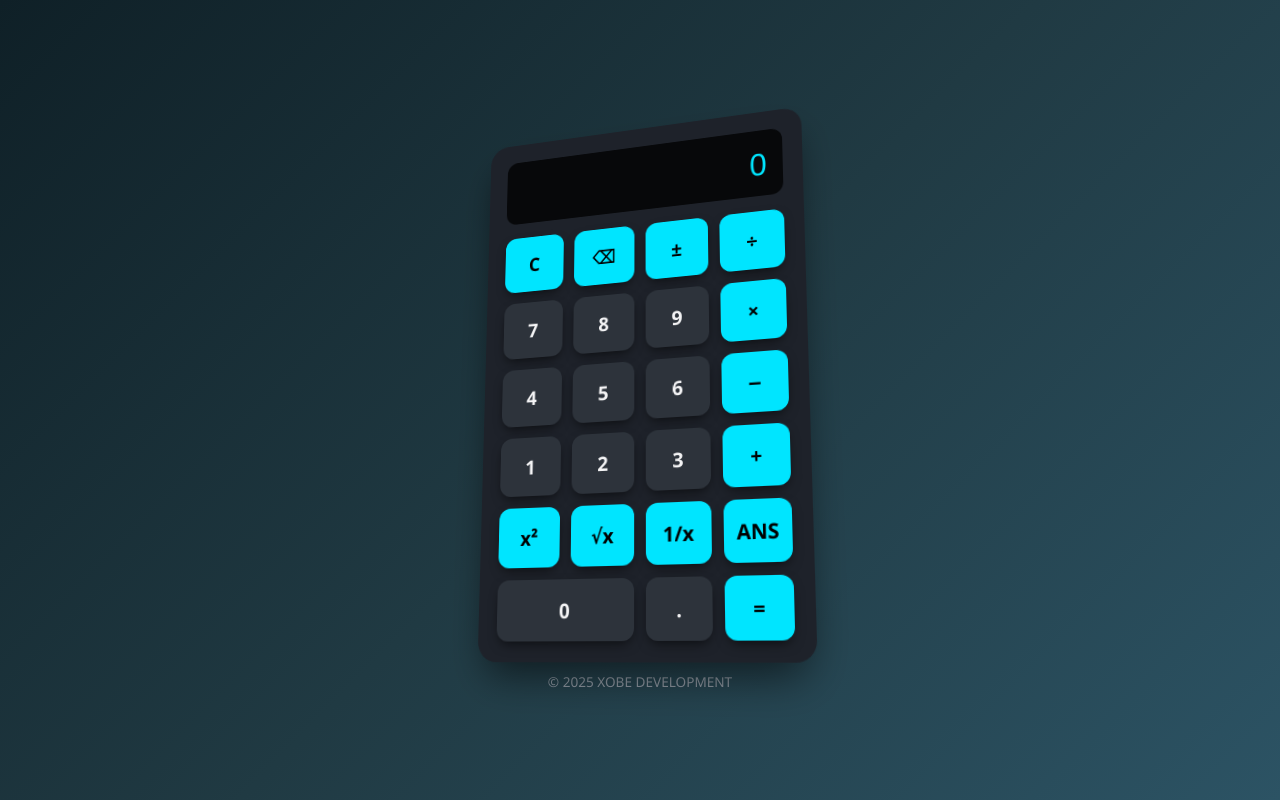
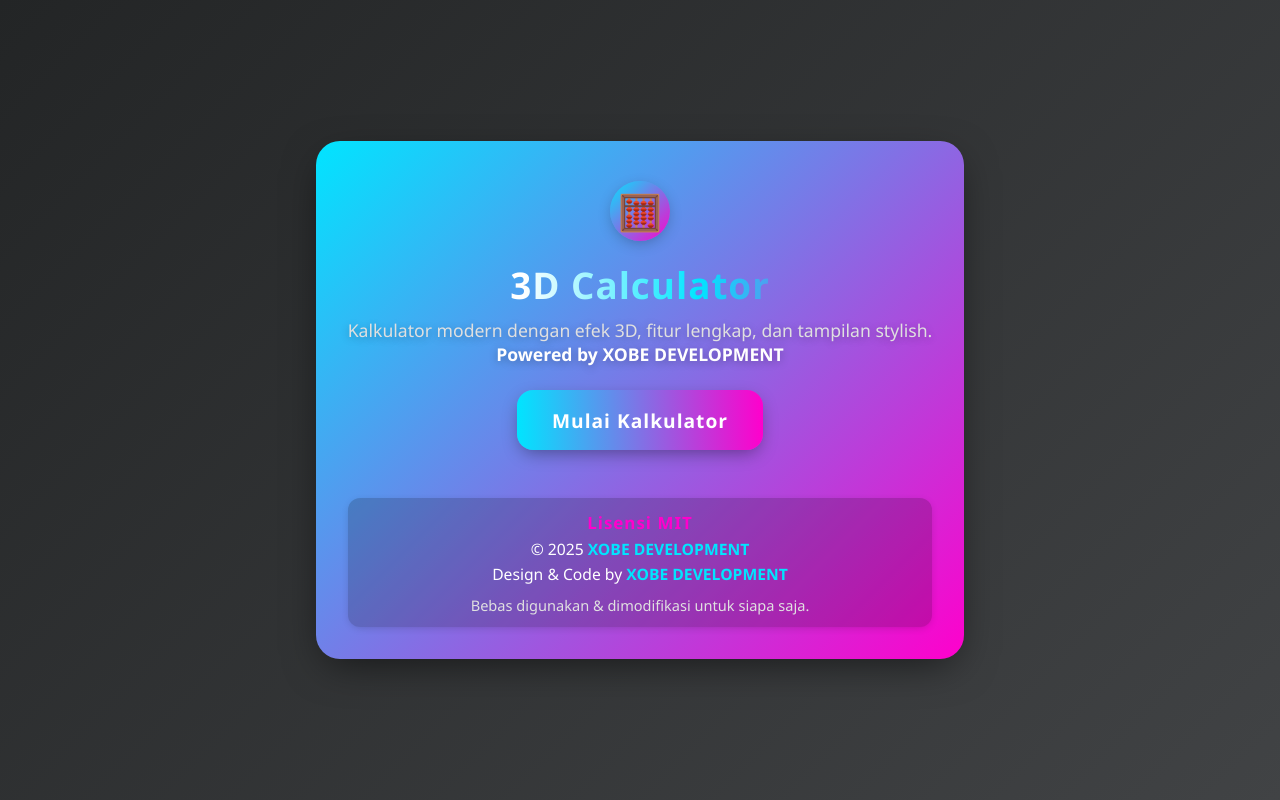
Before and after one commit to dev123dev33/3d-calculator-free, a plain HTML site: page index.html in a window 1280 px wide. Drawn offline with Linux system fonts and the light colour scheme.

Commit message:
Update index.html

```diff
--- a/index.html
+++ b/index.html
@@ -1,4 +1,4 @@
- <!DOCTYPE html>
+<!DOCTYPE html>
 <html lang="id">
 <head>
   <meta charset="UTF-8" />
@@ -12,6 +12,8 @@
       --btn-color: #f4f4f5;
       --accent: #00e5ff;
       --shadow: rgba(0, 0, 0, 0.6);
+      --main-gradient: linear-gradient(135deg, #00e5ff 0%, #ff00cc 100%);
+      --main-bg: linear-gradient(135deg, #232526 0%, #414345 100%);
     }
 
     * {
@@ -26,11 +28,100 @@
       display: flex;
       align-items: center;
       justify-content: center;
-      background: linear-gradient(135deg, #0f2027, #203a43, #2c5364);
+      background: var(--main-bg);
       color: var(--btn-color);
       overflow: hidden;
     }
 
+    /* MENU UTAMA */
+    .main-menu {
+      background: var(--main-gradient);
+      box-shadow: 0 12px 40px -10px var(--shadow);
+      border-radius: 24px;
+      padding: 2.5rem 2rem 2rem 2rem;
+      min-width: 340px;
+      max-width: 95vw;
+      text-align: center;
+      animation: fadeIn 1s;
+      position: relative;
+    }
+    .main-menu h1 {
+      font-size: 2.3rem;
+      font-weight: bold;
+      background: linear-gradient(90deg, #fff 30%, #00e5ff 60%, #ff00cc 100%);
+      -webkit-background-clip: text;
+      -webkit-text-fill-color: transparent;
+      background-clip: text;
+      margin-bottom: 0.5rem;
+      letter-spacing: 1px;
+    }
+    .main-menu p {
+      font-size: 1.1rem;
+      margin-bottom: 1.5rem;
+      color: #e0e0e0;
+      text-shadow: 0 2px 8px #0004;
+    }
+    .main-menu .start-btn {
+      background: linear-gradient(90deg, #00e5ff 0%, #ff00cc 100%);
+      color: #fff;
+      border: none;
+      border-radius: 16px;
+      font-size: 1.2rem;
+      font-weight: bold;
+      padding: 0.9rem 2.2rem;
+      margin-bottom: 1.5rem;
+      cursor: pointer;
+      box-shadow: 0 6px 18px -4px #0006;
+      transition: background 0.3s, transform 0.2s;
+      outline: none;
+      letter-spacing: 1px;
+    }
+    .main-menu .start-btn:hover {
+      background: linear-gradient(90deg, #ff00cc 0%, #00e5ff 100%);
+      transform: translateY(-2px) scale(1.04);
+    }
+    .main-menu .credits {
+      margin-top: 1.5rem;
+      font-size: 0.98rem;
+      color: #fff;
+      background: rgba(0,0,0,0.18);
+      border-radius: 12px;
+      padding: 0.7rem 1rem 0.6rem 1rem;
+      box-shadow: 0 2px 8px -2px #0003;
+      line-height: 1.6;
+    }
+    .main-menu .credits strong {
+      color: #00e5ff;
+      font-weight: bold;
+    }
+    .main-menu .credits .mit {
+      color: #ff00cc;
+      font-weight: bold;
+      font-size: 1.08em;
+      letter-spacing: 1px;
+    }
+    .main-menu .logo {
+      width: 60px;
+      height: 60px;
+      margin-bottom: 1.2rem;
+      border-radius: 50%;
+      background: linear-gradient(135deg, #00e5ff 0%, #ff00cc 100%);
+      display: flex;
+      align-items: center;
+      justify-content: center;
+      font-size: 2.2rem;
+      color: #fff;
+      box-shadow: 0 4px 16px -4px #0005;
+      margin-left: auto;
+      margin-right: auto;
+      user-select: none;
+    }
+    @keyframes fadeIn {
+      from { opacity: 0; transform: translateY(30px);}
+      to { opacity: 1; transform: none;}
+    }
+
+    /* KALKULATOR */
     .scene {
       perspective: 1200px;
     }
@@ -43,6 +134,7 @@
       box-shadow: 0 20px 40px -10px var(--shadow);
       transform: rotateX(12deg) rotateY(-18deg);
       transition: transform 0.6s ease;
+      animation: fadeIn 0.8s;
     }
 
     .calculator:hover {
@@ -97,6 +189,27 @@
       grid-column: span 2;
     }
 
+    .back-btn {
+      display: block;
+      margin: 0 auto 1.2rem auto;
+      background: linear-gradient(90deg, #ff00cc 0%, #00e5ff 100%);
+      color: #fff;
+      border: none;
+      border-radius: 14px;
+      font-size: 1.08rem;
+      font-weight: bold;
+      padding: 0.7rem 1.5rem;
+      cursor: pointer;
+      box-shadow: 0 4px 12px -4px #0005;
+      transition: background 0.3s, transform 0.2s;
+      outline: none;
+      letter-spacing: 1px;
+    }
+    .back-btn:hover {
+      background: linear-gradient(90deg, #00e5ff 0%, #ff00cc 100%);
+      transform: translateY(-2px) scale(1.04);
+    }
+
     footer {
       margin-top: 1rem;
       text-align: center;
@@ -108,11 +221,34 @@
       .calculator {
         width: 90vw;
       }
+      .main-menu {
+        min-width: 0;
+        width: 95vw;
+        padding: 1.2rem 0.5rem 1.2rem 0.5rem;
+      }
     }
   </style>
 </head>
 <body>
-  <div class="scene">
+  <!-- MENU UTAMA -->
+  <div class="main-menu" id="mainMenu">
+    <div class="logo">🧮</div>
+    <h1>3D Calculator</h1>
+    <p>Kalkulator modern dengan efek 3D, fitur lengkap, dan tampilan stylish.<br>
+      <span style="color:#fff;font-weight:bold;">Powered by XOBE DEVELOPMENT</span>
+    </p>
+    <button class="start-btn" id="startCalcBtn">Mulai Kalkulator</button>
+    <div class="credits">
+      <div><span class="mit">Lisensi MIT</span></div>
+      <div>© 2025 <strong>XOBE DEVELOPMENT</strong></div>
+      <div>Design & Code by <strong>XOBE DEVELOPMENT</strong></div>
+      <div style="font-size:0.93em;margin-top:0.5em;color:#e0e0e0;">Bebas digunakan & dimodifikasi untuk siapa saja.</div>
+    </div>
+  </div>
+
+  <!-- KALKULATOR -->
+  <div class="scene" id="calcScene" style="display:none;">
+    <button class="back-btn" id="backMenuBtn">← Kembali ke Menu</button>
     <div class="calculator" role="application" aria-label="3D Calculator">
       <input type="text" class="display" id="display" value="0" readonly>
       <div class="keys">
@@ -150,6 +286,22 @@
   </div>
 
   <script>
+    // Menu utama <-> Kalkulator
+    const mainMenu = document.getElementById('mainMenu');
+    const calcScene = document.getElementById('calcScene');
+    const startCalcBtn = document.getElementById('startCalcBtn');
+    const backMenuBtn = document.getElementById('backMenuBtn');
+
+    startCalcBtn.onclick = () => {
+      mainMenu.style.display = 'none';
+      calcScene.style.display = 'block';
+    };
+    backMenuBtn.onclick = () => {
+      calcScene.style.display = 'none';
+      mainMenu.style.display = 'block';
+    };
+
+    // Kalkulator logic
     const display = document.getElementById('display');
     const keys = document.querySelector('.keys');
     let expression = '';
@@ -238,6 +390,7 @@
     }
 
     document.addEventListener('keydown', (e) => {
+      if (calcScene.style.display !== 'block') return;
       if (e.key.match(/[0-9+\-*/%.]/)) {
         expression += e.key;
         updateDisplay(expression);
```
